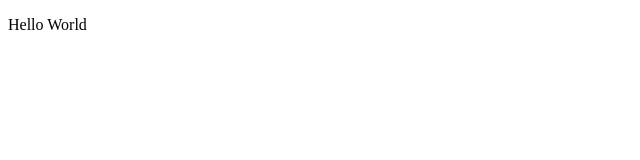
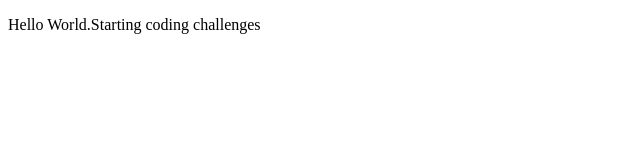
Before and after one commit to adejam/Challenges, a plain HTML site: page index.html in a window 1280 px wide. Shown: the whole page, without its empty margins (0-640 px from the left). Drawn offline with Linux system fonts and the light colour scheme.

Commit message:
Test push

```diff
--- a/index.html
+++ b/index.html
@@ -11,7 +11,7 @@
 
 <body>
 
-<p>Hello World</p>
+<p>Hello World.Starting coding challenges</p>
 
 
 
```
